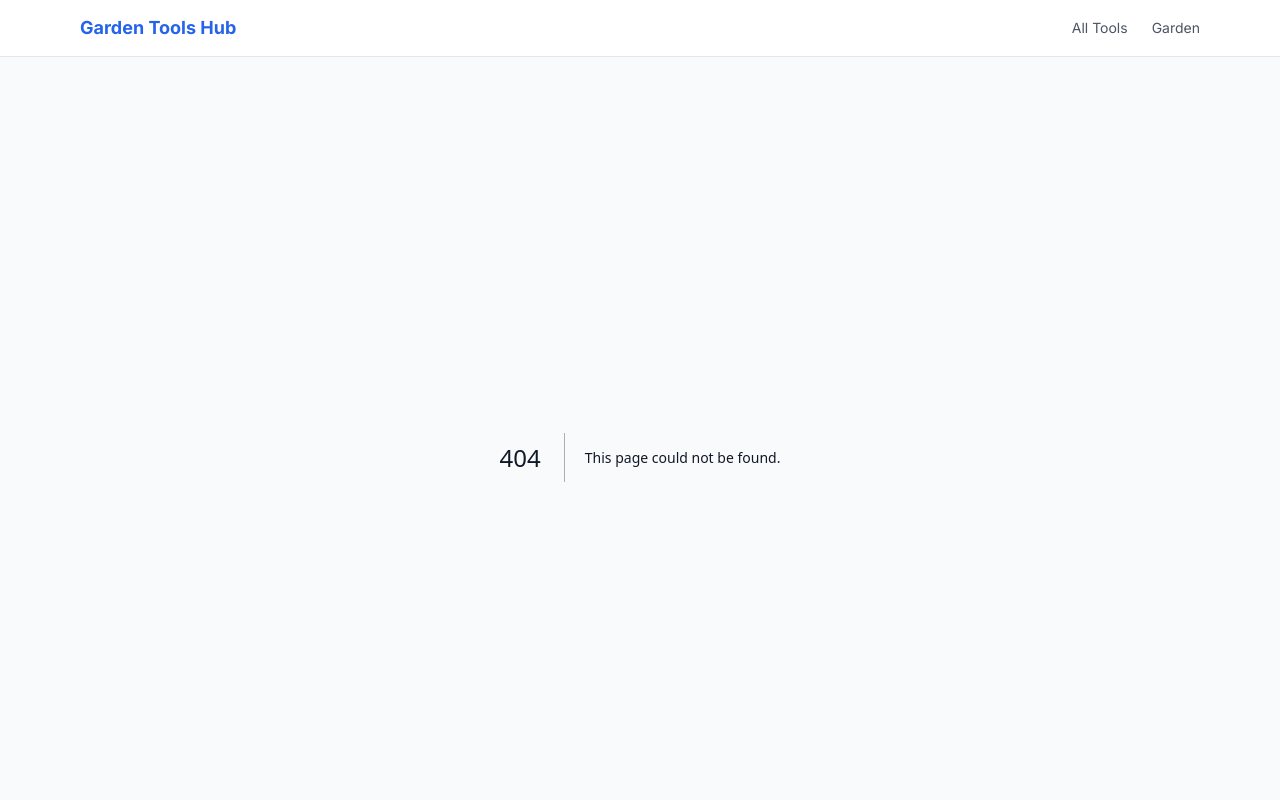
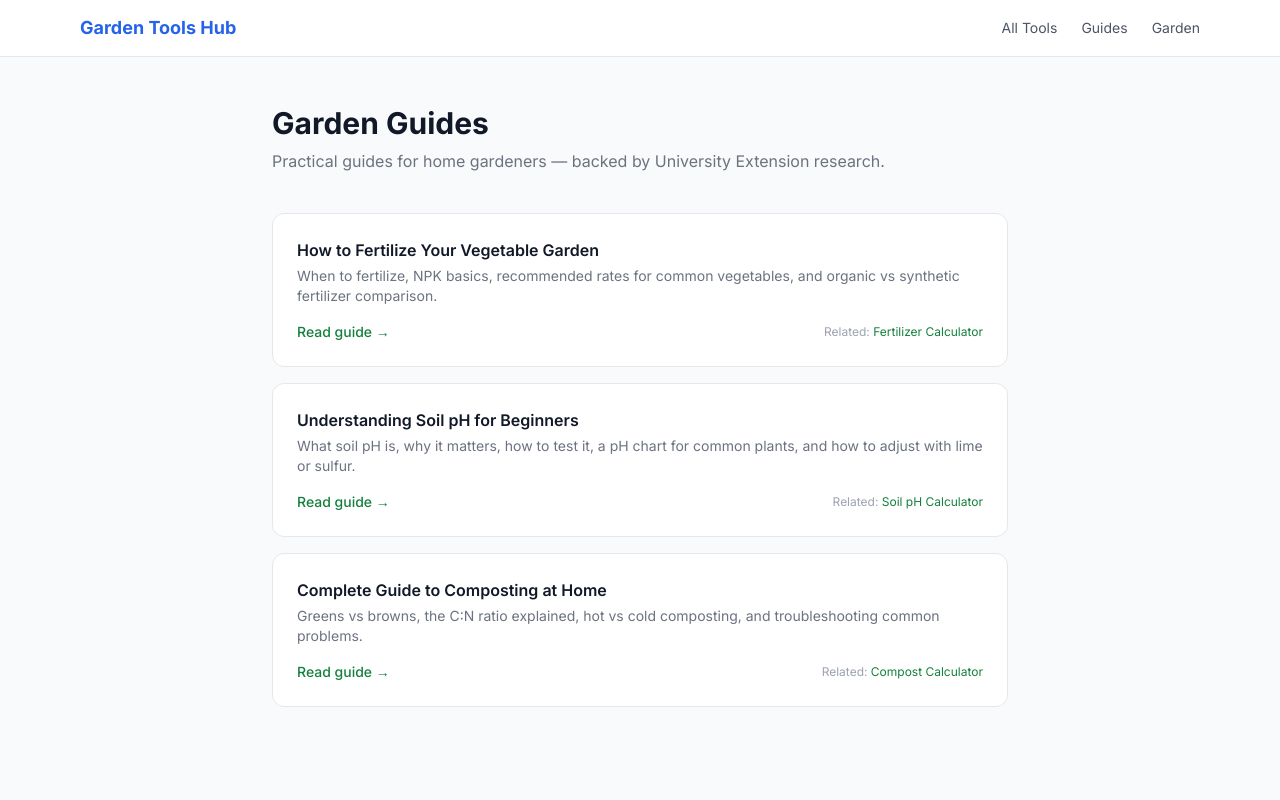
Before and after one commit to budalord/gardencalcs, a Next.js app: page /guides in a window 1280 px wide. Before the commit this address had no page. Shown: the top 800 px of the page. Built offline with nearby package versions, Linux system fonts and the light colour scheme.

Commit message:
feat: add guides index page, homepage guides section, header nav link

```diff
--- /dev/null
+++ b/app/guides/page.tsx
@@ -0,0 +1,55 @@
+import type { Metadata } from "next";
+import Link from "next/link";
+import { siteConfig } from "@/config/site";
+
+export const metadata: Metadata = {
+  title: "Garden Guides",
+  description: "Free gardening guides — fertilizing, soil pH, composting, and more for home gardeners.",
+  alternates: { canonical: `${siteConfig.domain}/guides` },
+};
+
+const guides = [
+  {
+    slug: "how-to-fertilize-vegetable-garden",
+    title: "How to Fertilize Your Vegetable Garden",
+    desc: "When to fertilize, NPK basics, recommended rates for common vegetables, and organic vs synthetic fertilizer comparison.",
+    related: "/tools/fertilizer-calculator",
+    relatedName: "Fertilizer Calculator",
+  },
+  {
+    slug: "understanding-soil-ph",
+    title: "Understanding Soil pH for Beginners",
+    desc: "What soil pH is, why it matters, how to test it, a pH chart for common plants, and how to adjust with lime or sulfur.",
+    related: "/tools/soil-ph-calculator",
+    relatedName: "Soil pH Calculator",
+  },
+  {
+    slug: "composting-guide",
+    title: "Complete Guide to Composting at Home",
+    desc: "Greens vs browns, the C:N ratio explained, hot vs cold composting, and troubleshooting common problems.",
+    related: "/tools/compost-calculator",
+    relatedName: "Compost Calculator",
+  },
+];
+
+export default function GuidesIndex() {
+  return (
+    <div className="max-w-3xl mx-auto px-4 py-12">
+      <h1 className="text-3xl font-bold text-gray-900 mb-2">Garden Guides</h1>
+      <p className="text-gray-500 mb-10">Practical guides for home gardeners — backed by University Extension research.</p>
+      <div className="space-y-4">
+        {guides.map((g) => (
+          <Link key={g.slug} href={`/guides/${g.slug}`}
+            className="block p-6 bg-white border border-gray-200 rounded-xl hover:border-green-500 hover:shadow-md transition-all">
+            <h2 className="font-semibold text-gray-900">{g.title}</h2>
+            <p className="text-sm text-gray-500 mt-1">{g.desc}</p>
+            <div className="flex items-center justify-between mt-4">
+              <span className="text-sm text-green-700 font-medium">Read guide →</span>
+              <span className="text-xs text-gray-400">Related: <span className="text-green-700">{g.relatedName}</span></span>
+            </div>
+          </Link>
+        ))}
+      </div>
+    </div>
+  );
+}
--- a/app/page.tsx
+++ b/app/page.tsx
@@ -56,6 +56,28 @@ export default function HomePage() {
           </div>
         </section>
       )}
+      {/* Guides */}
+      <section className="mt-12">
+        <div className="flex items-center justify-between mb-5">
+          <h2 className="text-xl font-semibold text-gray-900">Garden Guides</h2>
+          <Link href="/guides" className="text-sm text-blue-600 hover:underline">View all →</Link>
+        </div>
+        <div className="grid grid-cols-1 sm:grid-cols-3 gap-4">
+          {[
+            { slug: "how-to-fertilize-vegetable-garden", title: "How to Fertilize Your Vegetable Garden", desc: "NPK basics, timing, and rates for common vegetables." },
+            { slug: "understanding-soil-ph", title: "Understanding Soil pH for Beginners", desc: "What pH is, why it matters, and how to adjust it." },
+            { slug: "composting-guide", title: "Complete Guide to Composting at Home", desc: "Greens vs browns, C:N ratio, and troubleshooting tips." },
+          ].map((g) => (
+            <Link key={g.slug} href={`/guides/${g.slug}`}
+              className="block p-5 bg-white border border-gray-200 rounded-xl hover:border-green-500 hover:shadow-md transition-all">
+              <p className="font-semibold text-gray-900 text-sm">{g.title}</p>
+              <p className="text-xs text-gray-500 mt-1">{g.desc}</p>
+              <span className="inline-block mt-3 text-xs text-green-700 font-medium">Read guide →</span>
+            </Link>
+          ))}
+        </div>
+      </section>
+
     </div>
   );
 }
--- a/components/Header.tsx
+++ b/components/Header.tsx
@@ -18,6 +18,7 @@ export default function Header() {
         {/* Desktop nav */}
         <nav className="hidden md:flex items-center gap-6 text-sm">
           <Link href="/tools" className="text-gray-600 hover:text-blue-600">All Tools</Link>
+          <Link href="/guides" className="text-gray-600 hover:text-blue-600">Guides</Link>
           {categories.slice(0, 4).map((cat) => (
             <Link key={cat} href={`/tools?category=${encodeURIComponent(cat)}`}
               className="text-gray-600 hover:text-blue-600">{cat}</Link>
@@ -35,6 +36,7 @@ export default function Header() {
       {open && (
         <div className="md:hidden bg-white border-t border-gray-100 px-4 py-3 flex flex-col gap-3 text-sm">
           <Link href="/tools" className="text-gray-700" onClick={() => setOpen(false)}>All Tools</Link>
+          <Link href="/guides" className="text-gray-700" onClick={() => setOpen(false)}>Guides</Link>
           {categories.map((cat) => (
             <Link key={cat} href={`/tools?category=${encodeURIComponent(cat)}`}
               className="text-gray-700" onClick={() => setOpen(false)}>{cat}</Link>
```
